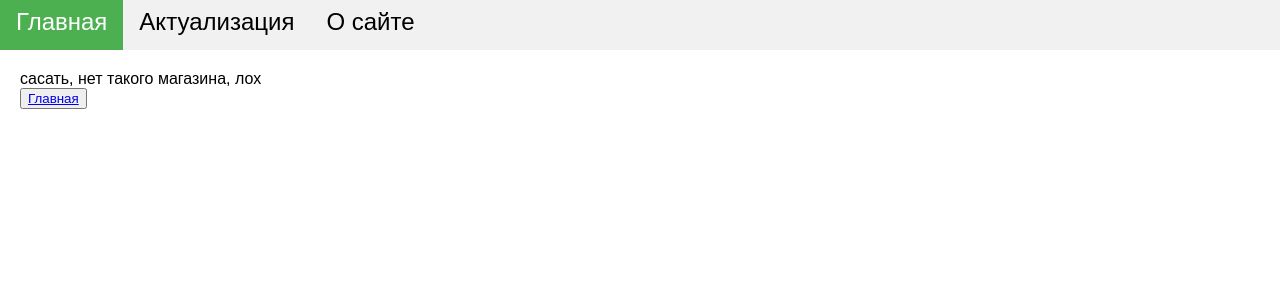
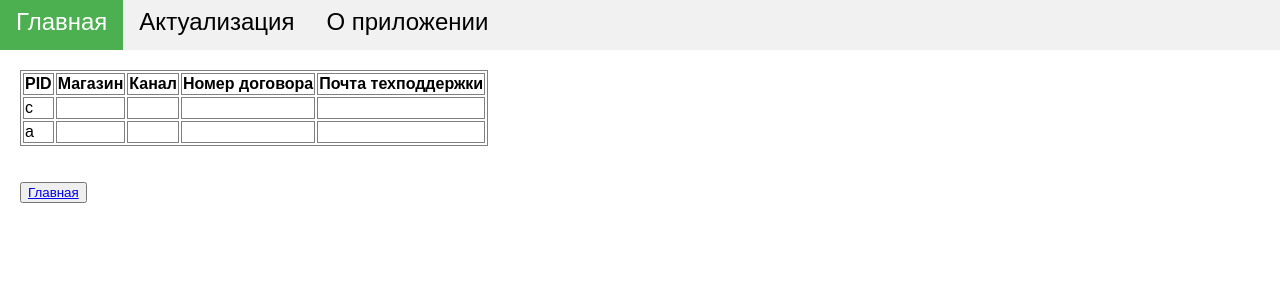
Before and after one commit to DorofD/ISPinfo, a Flask app: page /shop in a window 1280 px wide. Shown: the top 300 px of the page. Run offline with Flask 2, Linux system fonts and the light colour scheme.

Commit message:
обработка поисковых запросов, формирование ответов

```diff
--- a/app.py
+++ b/app.py
@@ -7,14 +7,12 @@
 
 @app.route('/')
 def index():
-    print(url_for('index'))
     return render_template('index.html', class1 = 'active', class2 = '', class3 = '')
 
 @app.route('/pid', methods=('GET', 'POST'))
 def pid():
-    result = 'сасать, нет такого магазина, лох'
     if request.method == 'POST':
-        result = db.get_shop(request.form['pid'])
+        result = db.get_contracts(request.form['pid'])
     return render_template('searchResult.html', result = result, class1 = 'active', class2 = '', class3 = '')
 
 @app.route('/shop', methods=('GET', 'POST'))
--- a/static/css/styles.css
+++ b/static/css/styles.css
@@ -58,3 +58,14 @@
 input.shop {
   width: 200px;
 }
+
+table {
+  border: 1px solid grey;
+}
+
+th {
+  border: 1px solid grey;
+}
+td {
+  border: 1px solid grey;
+}
--- a/templates/base.html
+++ b/templates/base.html
@@ -16,7 +16,7 @@
         <ul class="mainmenu">
           <li><a class="{{class1}}" href="{{ url_for('index')}}">Главная</a></li>
           <li><a class="{{class2}}" href="{{ url_for('update')}}">Актуализация</a></li>
-          <li><a class="{{class3}}" href="{{ url_for('about')}}">О сайте</a></li>
+          <li><a class="{{class3}}" href="{{ url_for('about')}}">О приложении</a></li>
         </ul>
       </nav>
     </header>
--- a/templates/searchResult.html
+++ b/templates/searchResult.html
@@ -1,3 +1,30 @@
-{% extends 'base.html' %} {% block content %} {{ super() }} {{ result }}
+{% extends 'base.html' %} {% block content %} {{ super() }} {% if result[0] %}
+<table>
+  <tr>
+    <th>PID</th>
+    <th>Магазин</th>
+    <th>Канал</th>
+    <th>Номер договора</th>
+    <th>Почта техподдержки</th>
+  </tr>
+  <tr>
+    <td>{{ result[0][0] }}</td>
+    <td>{{ result[0][1] }}</td>
+    <td>{{ result[0][2] }}</td>
+    <td>{{ result[0][3] }}</td>
+    <td>{{ result[0][4] }}</td>
+  </tr>
+  {% if result[1] %}
+  <tr>
+    <td>{{ result[1][0] }}</td>
+    <td>{{ result[1][1] }}</td>
+    <td>{{ result[1][2] }}</td>
+    <td>{{ result[1][3] }}</td>
+    <td>{{ result[1][4] }}</td>
+  </tr>
+  {% endif %} {% else %} PID не найден {% endif %}
+</table>
+
+<br />
 <br />
 <button><a href="{{ url_for('index')}}">Главная</a></button> {% endblock %}
--- a/templates/update.html
+++ b/templates/update.html
@@ -1,5 +1,4 @@
 {% extends 'base.html' %} {% block content %} {{ super() }}
 
 <h1>Актуализация</h1>
-
-{% endblock %}
+Здесь позже появится страница для импорта файла с договорами {% endblock %}
```
Also changed, not shown: dbscripts.py (+20 -18 lines), database.db.
